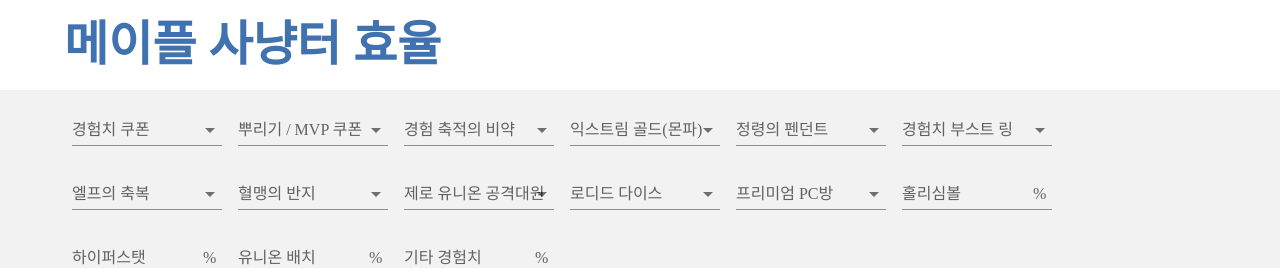
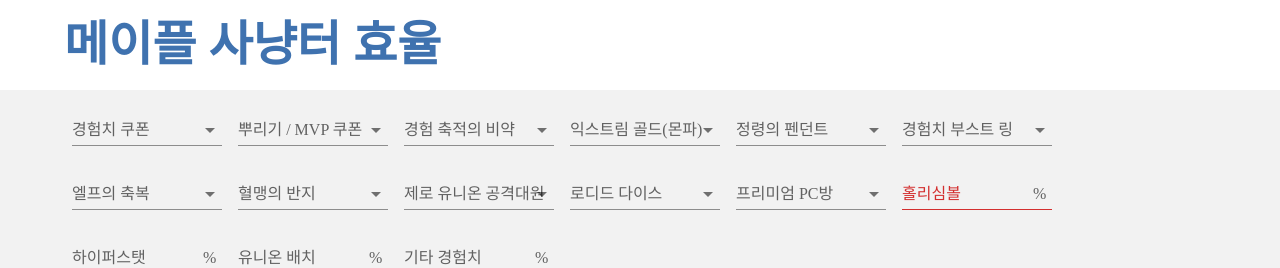
Before and after one commit to bokjunwoo/maple_map, a React (Create React App) app: page / in a window 1280 px wide. Shown: the top 268 px of the page. Built offline with nearby package versions, Linux system fonts and the light colour scheme.

Commit message:
style: 입력값(value), handleChange 연결 및 위치 조정

```diff
--- a/src/components/ui/Exp/ExpEtc.tsx
+++ b/src/components/ui/Exp/ExpEtc.tsx
@@ -1,14 +1,8 @@
-import {
-  FormControl,
-  InputAdornment,
-  SelectChangeEvent,
-  Input,
-  InputLabel,
-} from '@mui/material';
+import { FormControl, InputAdornment, Input, InputLabel } from '@mui/material';
 
 type ExpEtcType = {
   value: string;
-  handleChange: (event: SelectChangeEvent) => void;
+  handleChange: (event: React.ChangeEvent<HTMLInputElement>) => void;
 };
 
 const ExpEtc = ({ value, handleChange }: ExpEtcType) => {
@@ -22,6 +16,8 @@
             %
           </InputAdornment>
         }
+        value={value}
+        onChange={handleChange}
       />
     </FormControl>
   );
--- a/src/components/ui/Exp/HolySymbol.tsx
+++ b/src/components/ui/Exp/HolySymbol.tsx
@@ -1,20 +1,16 @@
-import {
-  FormControl,
-  Input,
-  InputAdornment,
-  InputLabel,
-  SelectChangeEvent,
-} from '@mui/material';
+import { FormControl, Input, InputAdornment, InputLabel } from '@mui/material';
 
 type HolySymbolType = {
   value: string;
-  handleChange: (event: SelectChangeEvent) => void;
+  handleChange: (event: React.ChangeEvent<HTMLInputElement>) => void;
 };
 
 const HolySymbol = ({ value, handleChange }: HolySymbolType) => {
   return (
     <FormControl variant="standard" sx={{ m: 1, maxWidth: 150 }}>
-      <InputLabel htmlFor="holy-symbol">홀리심볼</InputLabel>
+      <InputLabel htmlFor="holy-symbol" error>
+        홀리심볼
+      </InputLabel>
       <Input
         id="holy-symbol"
         endAdornment={
@@ -22,6 +18,9 @@
             %
           </InputAdornment>
         }
+        value={value}
+        onChange={handleChange}
+        error={true}
       />
     </FormControl>
   );
--- a/src/components/ui/Exp/HyperStats.tsx
+++ b/src/components/ui/Exp/HyperStats.tsx
@@ -1,14 +1,8 @@
-import {
-  FormControl,
-  Input,
-  InputAdornment,
-  InputLabel,
-  SelectChangeEvent,
-} from '@mui/material';
+import { FormControl, Input, InputAdornment, InputLabel } from '@mui/material';
 
 type HyperStatsType = {
   value: string;
-  handleChange: (event: SelectChangeEvent) => void;
+  handleChange: (event: React.ChangeEvent<HTMLInputElement>) => void;
 };
 
 const HyperStats = ({ value, handleChange }: HyperStatsType) => {
@@ -22,6 +16,8 @@
             %
           </InputAdornment>
         }
+        value={value}
+        onChange={handleChange}
       />
     </FormControl>
   );
--- a/src/components/ui/Exp/UnionPlacement.tsx
+++ b/src/components/ui/Exp/UnionPlacement.tsx
@@ -1,14 +1,8 @@
-import {
-  FormControl,
-  Input,
-  InputAdornment,
-  InputLabel,
-  SelectChangeEvent,
-} from '@mui/material';
+import { FormControl, Input, InputAdornment, InputLabel } from '@mui/material';
 
 type UnionPlacementType = {
   value: string;
-  handleChange: (event: SelectChangeEvent) => void;
+  handleChange: (event: React.ChangeEvent<HTMLInputElement>) => void;
 };
 
 const UnionPlacement = ({ value, handleChange }: UnionPlacementType) => {
@@ -22,6 +16,8 @@
             %
           </InputAdornment>
         }
+        value={value}
+        onChange={handleChange}
       />
     </FormControl>
   );
```
